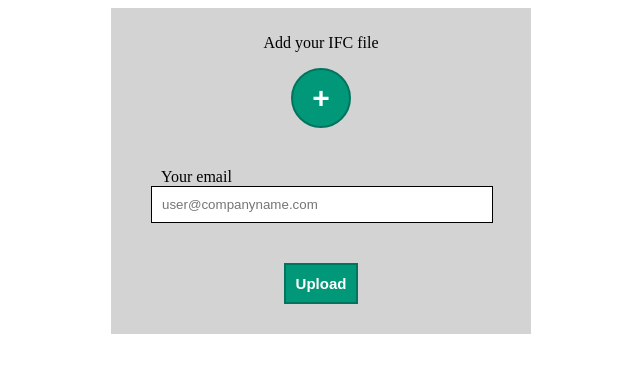
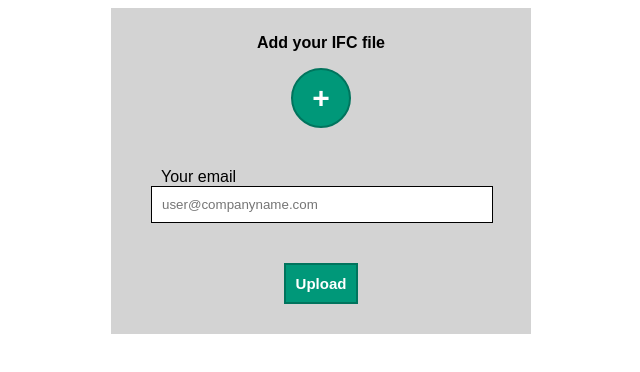
Before and after one commit to Team60-Launchpad/fileconverterFE, a React (Create React App) app: page / in a window 1280 px wide. Shown: the top 372 px of the page, without its empty margins (319-959 px from the left). Built offline with nearby package versions, Linux system fonts and the light colour scheme.

Commit message:
text stylings

```diff
--- a/src/App.css
+++ b/src/App.css
@@ -6,9 +6,14 @@
     margin-right: auto;
     background-color: lightgrey;
     padding: 10px;
+    font-family:  Sans-serif;
+
 
 }
 
+#title {
+  font-weight: bold;
+}
 /* .file-Upload {
   display: inline-flex;
   align-items: center;
--- a/src/components/fileSelect.js
+++ b/src/components/fileSelect.js
@@ -48,7 +48,7 @@ console.log(this.state.files)
 
 		return (
 			<div className='file-Upload'>
-				<p>Add your IFC file</p>
+				<p id='title'>Add your IFC file</p>
 				<input className='file-upload__input' type='file' name='myFile[]' id='myFile' multiple></input>
 
 <button id='fileUploadButton'  type='button' onClick={this.handleSubmit}>+</button>
```
